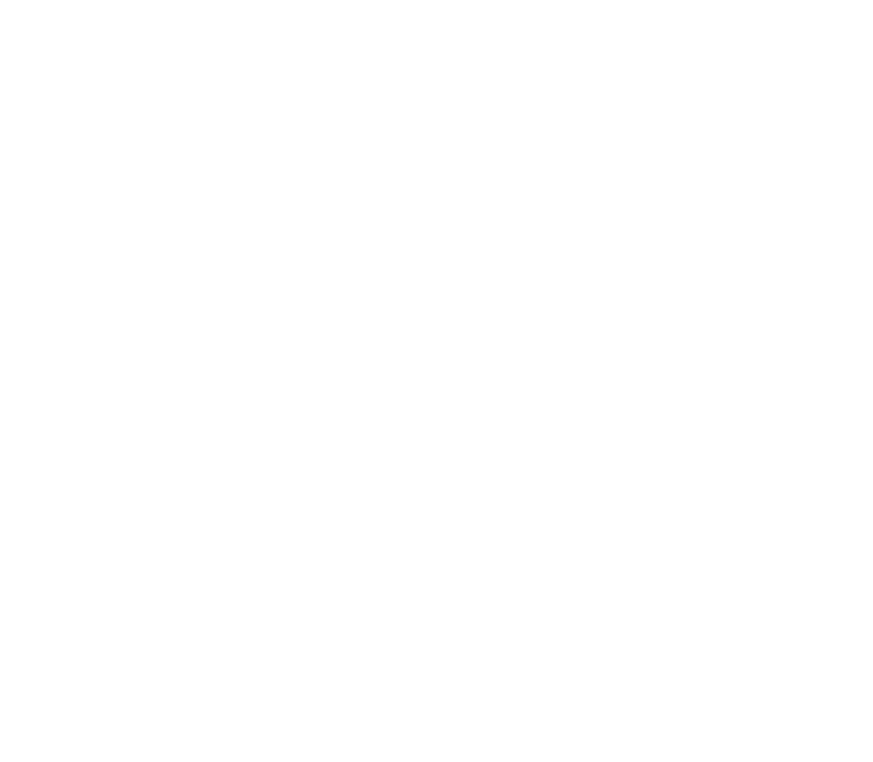
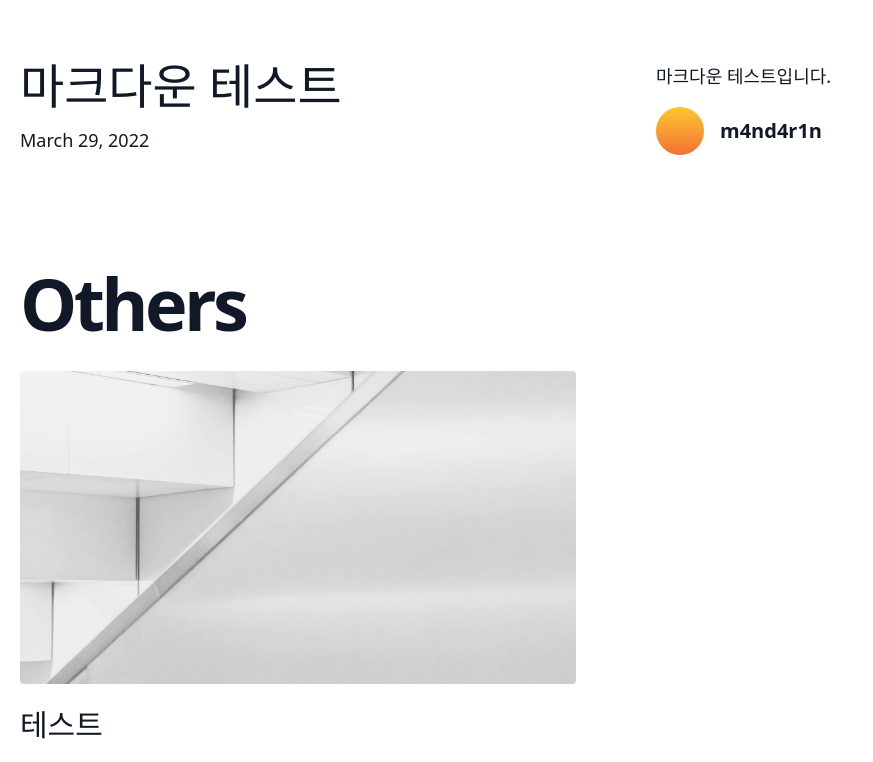
Before and after one commit to m4nd4r1n/blog, a Next.js app: page / in a window 1280 px wide. Shown: the part 892-1654 px from the top of the page, without its empty margins (0-873 px from the left). Before the commit the page ends 873 px from the top, so only its background shows below. Built offline with nearby package versions, Linux system fonts and the light colour scheme.

Commit message:
Change image to next/image

```diff
--- a/_posts/test copy.md
+++ b/_posts/test copy.md
@@ -1,7 +1,7 @@
 ---
 title: "테스트"
 excerpt: "테스트입니다."
-coverImage: ""
+coverImage: "/assets/blog/dynamic-routing/cover.jpg"
 date: "2022-03-01T05:35:07.322Z"
 author:
   name: m4nd4r1n
--- a/_posts/test.md
+++ b/_posts/test.md
@@ -8,7 +8,7 @@
 ogImage:
   url: ""
 published: true
-coverImage: ""
+coverImage: /assets/blog/hello-world/cover.jpg
 ---
 
 # This is a H1
--- a/components/avatar.tsx
+++ b/components/avatar.tsx
@@ -1,3 +1,5 @@
+import Image from "next/image";
+
 type Props = {
   name: string;
   picture: string;
@@ -6,8 +8,14 @@
 const Avatar = ({ name, picture }: Props) => {
   return (
     <div className="flex items-center">
-      <img src={picture} className="w-12 h-12 rounded-full mr-4" alt={name} />
-      <div className="text-xl font-bold">{name}</div>
+      <Image
+        src={picture}
+        className="rounded-full"
+        alt={name}
+        width={48}
+        height={48}
+      />
+      <div className="ml-4 text-xl font-bold">{name}</div>
     </div>
   );
 };
--- a/components/cover-image.tsx
+++ b/components/cover-image.tsx
@@ -1,33 +1,24 @@
-import cn from "classnames";
-import Link from "next/link";
+import Image from "next/image";
 
 type Props = {
   title: string;
   src: string;
-  slug?: string;
 };
 
-const CoverImage = ({ title, src, slug }: Props) => {
+const CoverImage = ({ title, src }: Props) => {
   const image = src ? (
-    <img
+    <Image
       src={src}
       alt={`Cover Image for ${title}`}
-      className={cn("shadow-sm", {
-        "hover:shadow-lg transition-shadow duration-200": slug,
-      })}
+      className="shadow-sm rounded "
+      width={16}
+      height={9}
+      layout="responsive"
+      objectFit="cover"
+      quality={100}
     />
   ) : null;
-  return (
-    <div className="sm:mx-0">
-      {slug ? (
-        <Link as={`/posts/${slug}`} href="/posts/[slug]">
-          <a aria-label={title}>{image}</a>
-        </Link>
-      ) : (
-        image
-      )}
-    </div>
-  );
+  return <div className="sm:mx-0">{image}</div>;
 };
 
 export default CoverImage;
--- a/components/hero-post.tsx
+++ b/components/hero-post.tsx
@@ -27,8 +27,8 @@
       className="cursor-pointer hover:animate-pulse"
       onClick={() => router.push(`/posts/${slug}`)}
     >
-      <div className="mb-8 md:mb-16 ">
-        <CoverImage title={title} src={coverImage} slug={slug} />
+      <div className="mb-8 md:mb-16">
+        <CoverImage title={title} src={coverImage} />
       </div>
       <div className="md:grid md:grid-cols-2 md:gap-x-16 lg:gap-x-8 mb-20 md:mb-28">
         <div>
--- a/components/post-preview.tsx
+++ b/components/post-preview.tsx
@@ -28,7 +28,7 @@
       onClick={() => router.push(`/posts/${slug}`)}
     >
       <div className="mb-5">
-        <CoverImage slug={slug} title={title} src={coverImage} />
+        <CoverImage title={title} src={coverImage} />
       </div>
       <h3 className="text-3xl mb-3 leading-snug">{title}</h3>
       <div className="text-lg mb-4">
```
